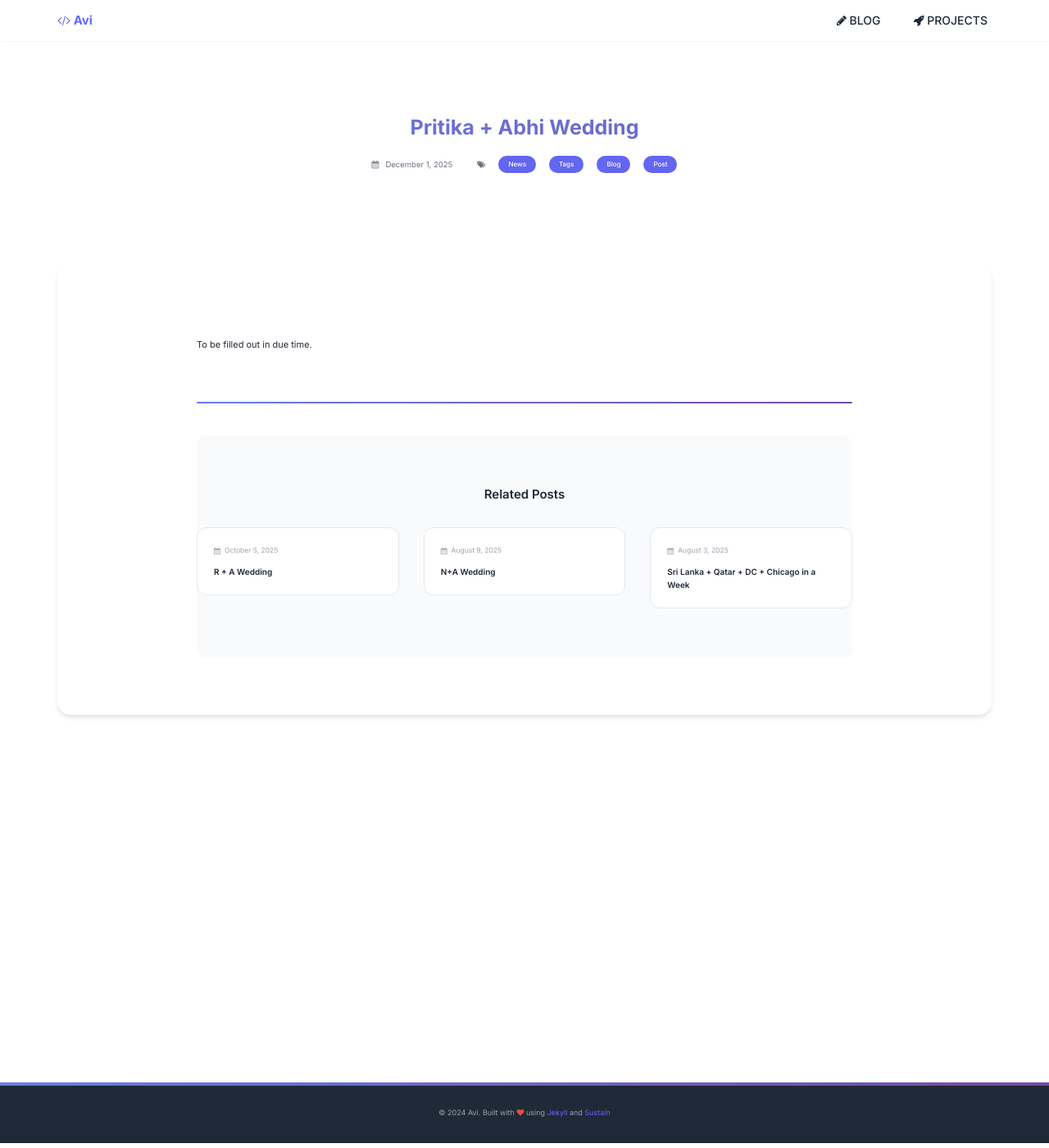
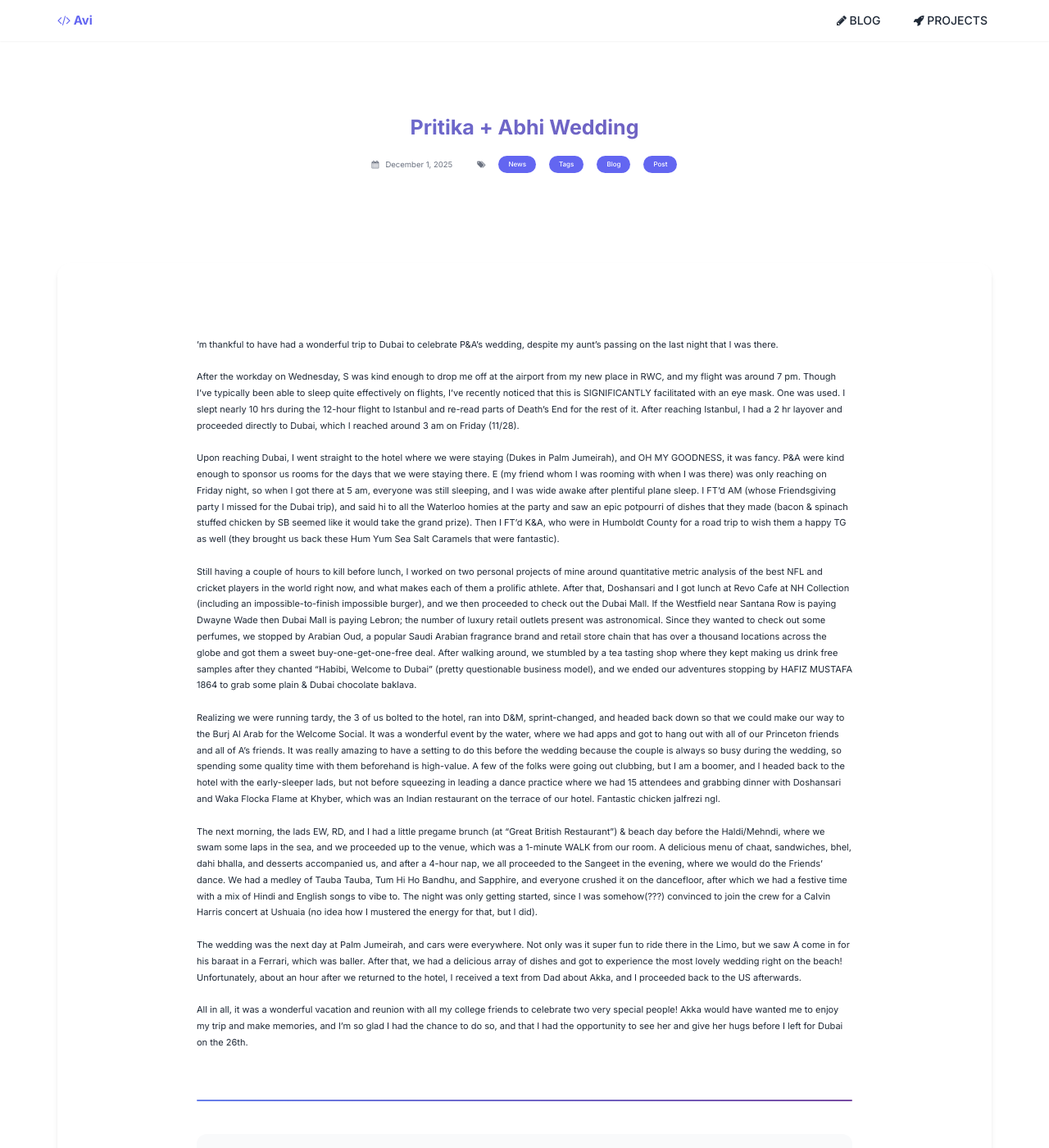
Before and after one commit to avinayak14/avinayak14.github.io, a Jekyll site: the page built from _posts/2025-12-01-post28.md, in a window 1280 px wide and 1400 px high. Shown: the whole window at 82% size. Built offline with Jekyll 4.4.1, drawn with Linux system fonts in a browser that asks for light colours; nearby versions of some CDN libraries.

Commit message:
adding dubai wedding post to blog

```diff
--- a/_posts/2025-12-01-post28.md
+++ b/_posts/2025-12-01-post28.md
@@ -8,6 +8,27 @@ tags:
 - Post
 ---
 <br/>
-To be filled out in due time.
+’m thankful to have had a wonderful trip to Dubai to celebrate P&A’s wedding, despite my aunt’s passing on the last night that I was there.
 <br/>
 <br/>
+After the workday on Wednesday, S was kind enough to drop me off at the airport from my new place in RWC, and my flight was around 7 pm. Though I’ve typically been able to sleep quite effectively on flights, I’ve recently noticed that this is SIGNIFICANTLY facilitated with an eye mask. One was used. I slept nearly 10 hrs during the 12-hour flight to Istanbul and re-read parts of Death’s End for the rest of it. After reaching Istanbul, I had a 2 hr layover and proceeded directly to Dubai, which I reached around 3 am on Friday (11/28).
+<br/>
+<br/>
+Upon reaching Dubai, I went straight to the hotel where we were staying (Dukes in Palm Jumeirah), and OH MY GOODNESS, it was fancy. P&A were kind enough to sponsor us rooms for the days that we were staying there. E (my friend whom I was rooming with when I was there) was only reaching on Friday night, so when I got there at 5 am, everyone was still sleeping, and I was wide awake after plentiful plane sleep. I FT’d AM (whose Friendsgiving party I missed for the Dubai trip), and said hi to all the Waterloo homies at the party and saw an epic potpourri of dishes that they made (bacon & spinach stuffed chicken by SB seemed like it would take the grand prize).  Then I FT’d K&A, who were in Humboldt County for a road trip to wish them a happy TG as well (they brought us back these Hum Yum Sea Salt Caramels that were fantastic).
+<br/>
+<br/>
+Still having a couple of hours to kill before lunch, I worked on two personal projects of mine around quantitative metric analysis of the best NFL and cricket players in the world right now, and what makes each of them a prolific athlete. After that, Doshansari and I got lunch at Revo Cafe at NH Collection (including an impossible-to-finish impossible burger), and we then proceeded to check out the Dubai Mall. If the Westfield near Santana Row is paying Dwayne Wade then Dubai Mall is paying Lebron; the number of luxury retail outlets present was astronomical. Since they wanted to check out some perfumes, we stopped by Arabian Oud, a popular Saudi Arabian fragrance brand and retail store chain that has over a thousand locations across the globe and got them a sweet buy-one-get-one-free deal. After walking around, we stumbled by a tea tasting shop where they kept making us drink free samples after they chanted “Habibi, Welcome to Dubai” (pretty questionable business model), and we ended our adventures stopping by HAFIZ MUSTAFA 1864 to grab some plain & Dubai chocolate baklava.
+<br/>
+<br/>
+Realizing we were running tardy, the 3 of us bolted to the hotel, ran into D&M, sprint-changed, and headed back down so that we could make our way to the Burj Al Arab for the Welcome Social. It was a wonderful event by the water, where we had apps and got to hang out with all of our Princeton friends and all of A’s friends. It was really amazing to have a setting to do this before the wedding because the couple is always so busy during the wedding, so spending some quality time with them beforehand is high-value. A few of the folks were going out clubbing, but I am a boomer, and I headed back to the hotel with the early-sleeper lads, but not before squeezing in leading a dance practice where we had 15 attendees and grabbing dinner with Doshansari and Waka Flocka Flame at Khyber, which was an Indian restaurant on the terrace of our hotel. Fantastic chicken jalfrezi ngl.
+<br/>
+<br/>
+The next morning, the lads EW, RD, and I had a little pregame brunch (at “Great British Restaurant”) & beach day before the Haldi/Mehndi, where we swam some laps in the sea, and we proceeded up to the venue, which was a 1-minute WALK from our room. A delicious menu of chaat, sandwiches, bhel, dahi bhalla, and desserts accompanied us, and after a 4-hour nap, we all proceeded to the Sangeet in the evening, where we would do the Friends’ dance. We had a medley of Tauba Tauba, Tum Hi Ho Bandhu, and Sapphire, and everyone crushed it on the dancefloor, after which we had a festive time with a mix of Hindi and English songs to vibe to. The night was only getting started, since I was somehow(???) convinced to join the crew for a Calvin Harris concert at Ushuaia (no idea how I mustered the energy for that, but I did).
+<br/>
+<br/>
+The wedding was the next day at Palm Jumeirah, and cars were everywhere. Not only was it super fun to ride there in the Limo, but we saw A come in for his baraat in a Ferrari, which was baller. After that, we had a delicious array of dishes and got to experience the most lovely wedding right on the beach! Unfortunately, about an hour after we returned to the hotel, I received a text from Dad about Akka, and I proceeded back to the US afterwards.
+<br/>
+<br/>
+All in all, it was a wonderful vacation and reunion with all my college friends to celebrate two very special people! Akka would have wanted me to enjoy my trip and make memories, and I’m so glad I had the chance to do so, and that I had the opportunity to see her and give her hugs before I left for Dubai on the 26th.
+<br/>
+<br/>
```
